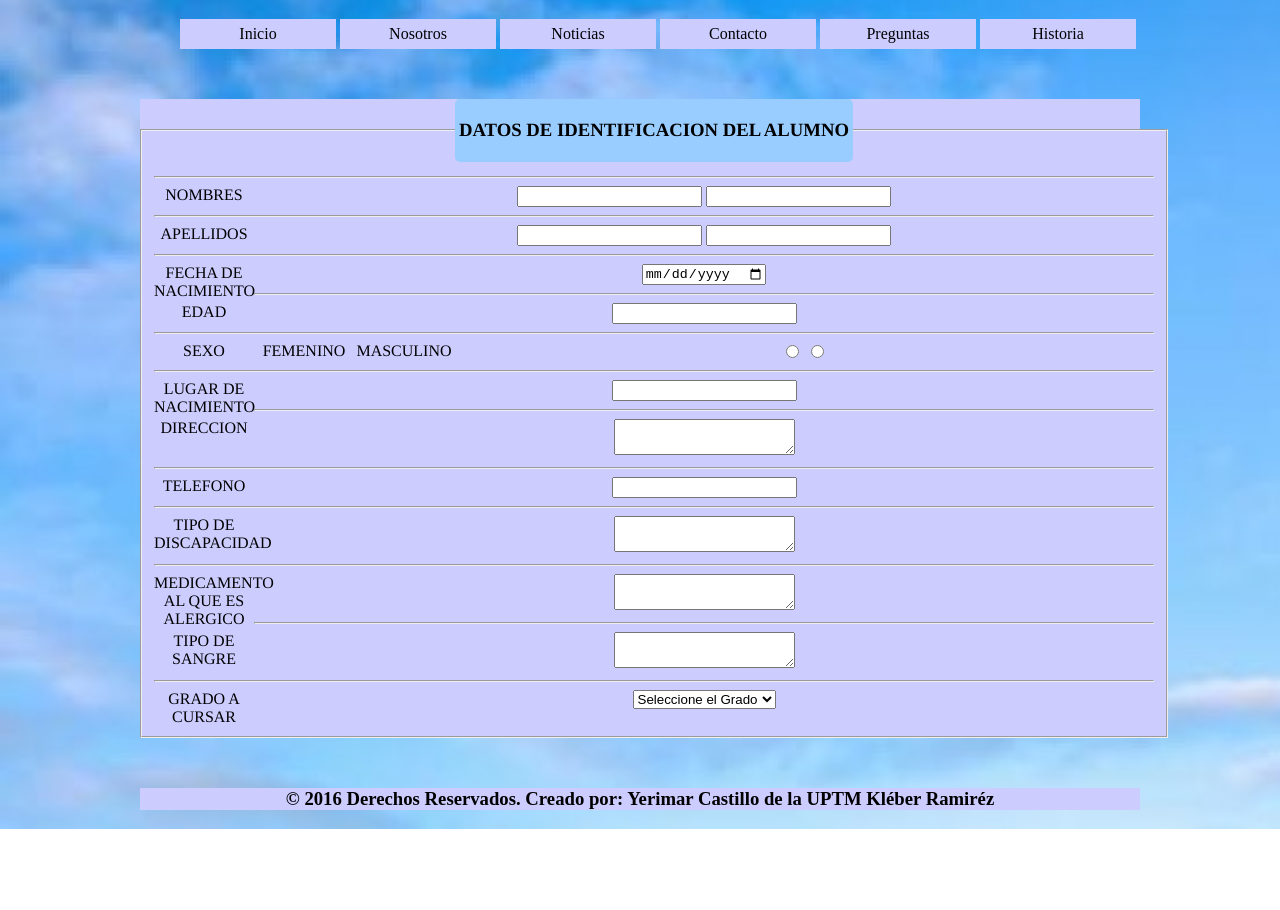
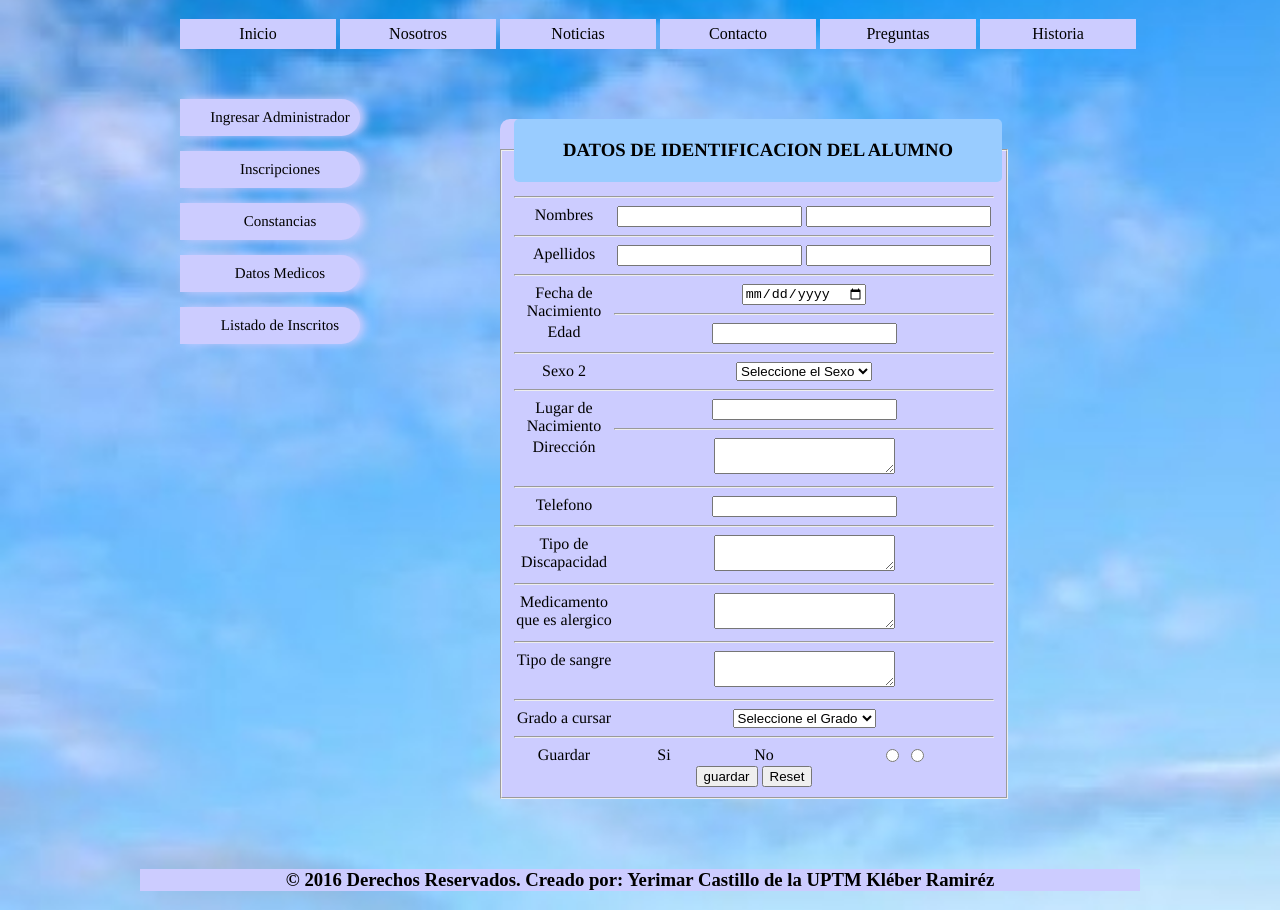
Before and after one commit to yerimar/SistemaInscripcionEstudiantes, a plain HTML site: page ViewData1.html in a window 1280 px wide. Shown: the part 134-1044 px from the top of the page. Before the commit the page ends 963 px from the top, so only its background shows below. Drawn offline with Linux system fonts and the light colour scheme.

Commit message:
modificando formularios

```diff
--- a/ViewData1.html
+++ b/ViewData1.html
@@ -26,16 +26,27 @@
 		<a href="History.html"><li>Historia</li></a>
 		</ul>
 		</nav>
+			<aside>
+			<div id="menu_vertical">
+  			<ul>
+   			<a href="LoginManager.html"><li>Ingresar Administrador</li></a>
+   			<a href="Inscriptions.html"><li>Inscripciones</li></a>
+   			<a href="Records.html"><li>Constancias</li></a>
+   			<a href="MedicalData.html"><li>Datos Medicos</li></a>
+   			<a href="EntryList.html"><li>Listado de Inscritos</li></a>
+  			</ul>
+ 			</div>
+			</aside>
 
 		<section id="login2">
-			<article class="formulary">
+			<article id="formulary">
 				<form action="ViewData1.html" method="POST">
 					<fieldset class="tabla1" >
 						<legend class="tabla1"><h3>DATOS DE IDENTIFICACION DEL ALUMNO</h3></legend>
 
 							<div class="tabla1">
 							<hr>
-								<label for="name">NOMBRES</label>
+								<label for="name">Nombres</label>
 								<input id="name" type="text" name="name" value="">
 								<input id="name" type="text" name="name" value="">
 								 </hr>
@@ -43,7 +54,7 @@
 
 								<div class="tabla1">
 								<hr>
-								<label for="name">APELLIDOS</label >
+								<label for="name">Apellidos</label >
 								<input id="name" type="text" name="name" value="">
 								<input id="name" type="text" name="name" value="">
                             </hr>
@@ -51,7 +62,7 @@
 
 							<div class="tabla2">
 							<hr>
-							<label for="name">FECHA DE NACIMIENTO</label>
+							<label for="name">Fecha de Nacimiento</label>
 							<input id="name" type="date" name="name" value="">
 
 							</hr>
@@ -59,24 +70,26 @@
 
 							<div class="tabla1">
 							<hr>
-								<label for="name">EDAD</label>
+								<label for="name">Edad</label>
 								<input id="name" type="" name="name" value="">
 								</hr>
 								</div>
 
-								<div class="tabla1">
-								<hr>
-								<label class="label">SEXO</label>
-								<input id="f" type="radio" name="sex" value="1">
-								<label for="f">FEMENINO</label>
-								<input id="m" type="radio" name="sex" value="2">
-								<label for="m">MASCULINO</label>
-								</hr>
-                       			 </div>
+                       			 <div class="tabla1">
+							<hr>
+							<label class="label"for="degree">Sexo 2</label>
+							<select id="degree" name="degree">
+								<option value="0">Seleccione el Sexo</option>
+								<option value="F">Femenino</option>
+								<option value="M">Masculino</option>
+
+							</select>
+							</hr>
+							</div>
 
 							<div class="tabla1">
 							<hr>
-								<label for="name">LUGAR DE NACIMIENTO</label>
+								<label for="name">Lugar de Nacimiento</label>
 								<input id="name" type="text" name="name" value="">
 						    </hr>
 							</div>
@@ -84,34 +97,34 @@
 
 							<div class="tabla1">
 							<hr>
-								<label class="label" for="address">DIRECCION</label>
+								<label class="label" for="address">Dirección</label>
 								<textarea id="address" name="address"></textarea>
 								</hr>
 						    </div>
 
 							<div class="tabla1">
 								<hr>
-								<label for="phone">TELEFONO</label>
+								<label for="phone">Telefono</label>
 								<input id="phone" type="number" name="phone" value="">
 						    </hr>
 						    </div>
 
 						    <div class="tabla1">
 						    <hr>
-						    	<label class="label" for="disease">TIPO DE DISCAPACIDAD</label>
+						    	<label class="label" for="disease">Tipo de Discapacidad</label>
 								<textarea id="disease" name="disease"></textarea>
 						    </hr>
 						    </div>
 
 						    <div class="tabla1">
 						    <hr>
-						    	<label class="label" for="medicine">MEDICAMENTO AL QUE ES ALERGICO</label>
+						    	<label class="label" for="medicine">Medicamento que es alergico</label>
 								<textarea id="medicine" name="medicine"></textarea>
 						    </hr>
 						    </div>
 						      <div class="tabla1">
 						    <hr>
-						    	<label class="label" for="Typeblood">TIPO DE SANGRE</label>
+						    	<label class="label" for="Typeblood">Tipo de sangre</label>
 								<textarea id="Typeblood" name="Typeblood"></textarea>
 						    </hr>
 						    </div>
@@ -120,7 +133,7 @@
 
 							<div class="tabla1">
 							<hr>
-							<label class="label"for="degree">GRADO A CURSAR</label>
+							<label class="label"for="degree">Grado a cursar</label>
 							<select id="degree" name="degree">
 								<option value="0">Seleccione el Grado</option>
 								<option value="1er">1er Grado</option>
@@ -133,9 +146,24 @@
 							</hr>
 							</div>
 
+								<div class="tabla1">
+								<hr>
+								<label class="label">Guardar</label>
+								<input id="S" type="radio" name="resp" value="1">
+								<label for="S">Si</label>
+								<input id="M" type="radio" name="resp" value="2">
+								<label for="M">No</label>
+								</hr>
+                       			 </div>
+
+                       			 <div class="boton2">
+						<input type="submit" value="guardar" href="view.html" >
+						<input type="reset" >
+						</div>
+					</fieldset>
+
 				</form>
 			</article>
-
 		</section>
 		<footer id="page_footer">
 		<p><h3>&copy; 2016 Derechos Reservados. Creado por: Yerimar Castillo de la UPTM Kléber Ramiréz<h3></p>
--- a/css/style.css
+++ b/css/style.css
@@ -36,25 +36,32 @@ aside{
 	float:left;
 	width: 20%;
 }
-section{
-	float: right;
-	width: 100%;
-}
+
 
 .login{
 	float: right;
-	width: 80%;
+	width: 60%;
 
 }
 section#login2{
-	width:100%;
-	float: left;
-	margin: auto;
+	width:80%;
+	float: right;
+	margin: 20px auto;
+	text-align: center;
 }
 .tabla{
 	float: right;
 	width: 80%;
 
+}
+.tabla1{
+	width: 100%;
+}
+	article{
+	width: 60%;
+	background: #ccccff;
+	float: left;
+	margin: 60px auto;
 }
 
 .boton2{
@@ -62,27 +69,18 @@ section#login2{
 	}
 
 fieldset{
-	width: 100%;
 	background: #ccccff;
 	margin: 50px auto;
 	text-align: center;
 	font-family: times;
 
 }
-article{
-	width: 50%;
+
+article#formulary{
+	float: none;
 	background: #ccccff;
-	margin: 80px auto;
-	text-align: center;
-	font-family: times;
-
-}
-.formulary{
-	width: 100%;
-	background: #ccccff;
-	margin: 50px auto;
-	text-align: center;
-	font-family: times;
+	border-radius: 10px;
+	margin: 20px auto;
 }
 legend{
 	background: #99CCFF;
@@ -94,7 +92,6 @@ label{
 	width: 100px;
 	text-align: center;
 }
-
 
 
 .morado{
```
Also changed, not shown: MedicalData.html (+2 -2 lines).
